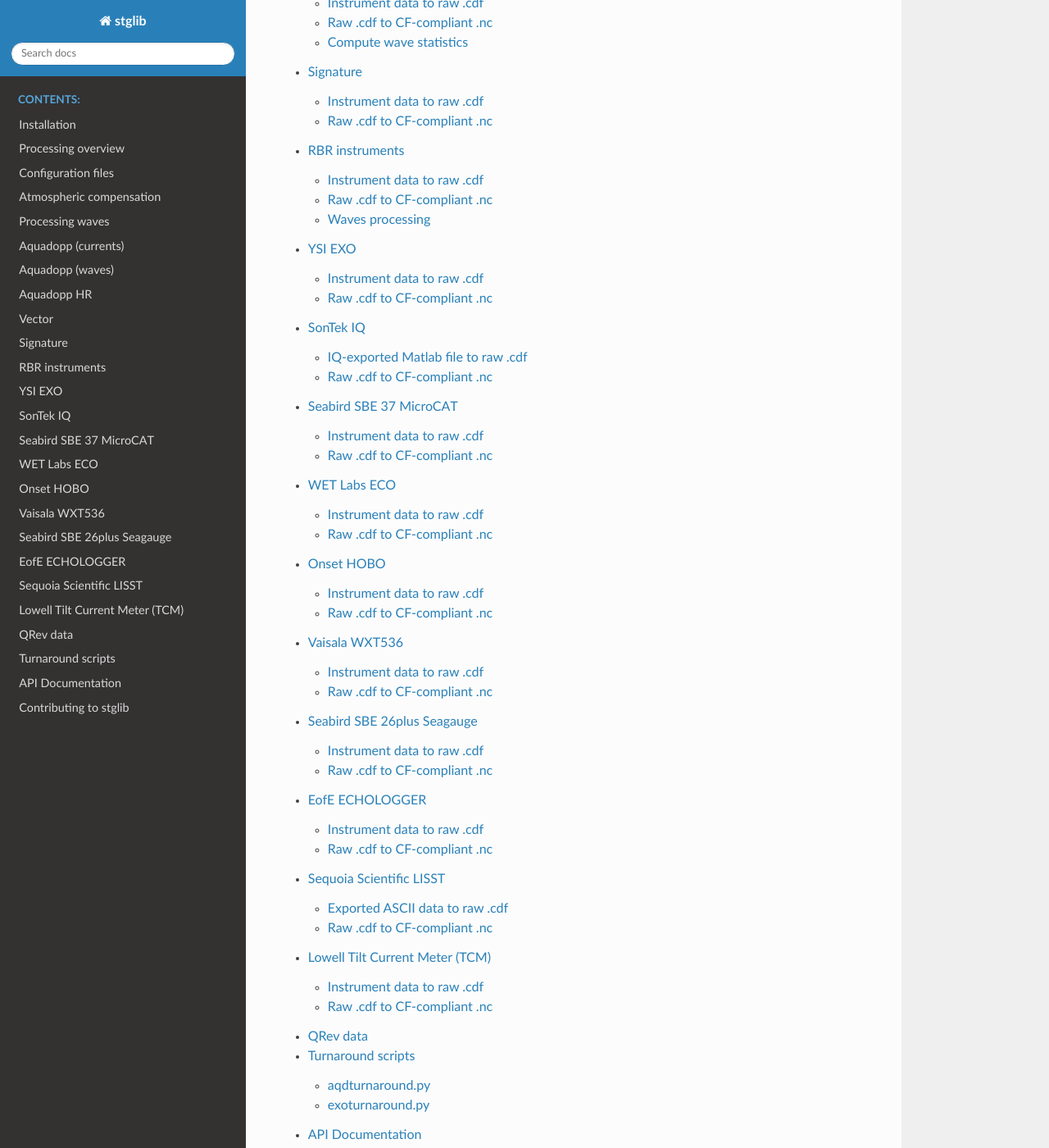
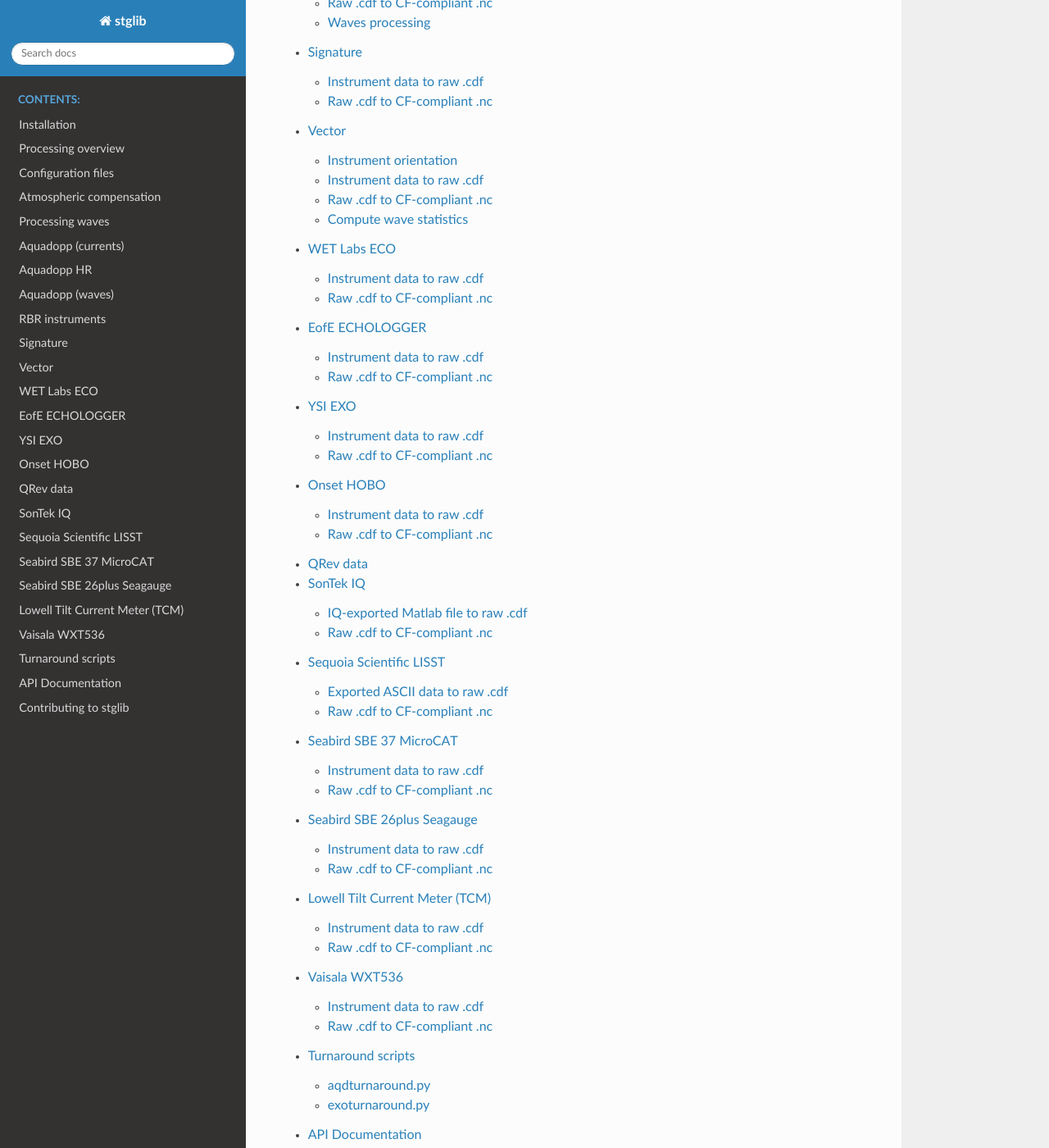
Before and after one commit to USGS-CMG/stglib, a Sphinx documentation site: the page built from doc/index.rst, in a window 1280 px wide and 1400 px high, scrolled down 1812 px. Shown: the whole window at 82% size. Built offline with Sphinx 7.4.7 and the Read the Docs theme 2.0.0, drawn with Linux system fonts in a browser that asks for light colours; some of the changed text lies outside the part shown.

```diff
--- a/doc/index.rst
+++ b/doc/index.rst
@@ -48,22 +48,22 @@ We have plans to support:
    atmos
    waves
    aqd
+   aqdhr
    wvs
-   aqdhr
+   rsk
+   sig
    vec
-   sig
-   rsk
+   wet
+   eofe
    exo
+   hobo
+   indexvel
    iq
+   lisst
    mc
-   wet
-   hobo
+   sg
+   tcm
    wxt
-   sg
-   eofe
-   lisst
-   tcm
-   indexvel
    turnaround
    code
    contributing
```
Also changed, not shown: doc/runots.rst (added, +22 -0 lines), 1 other file.
